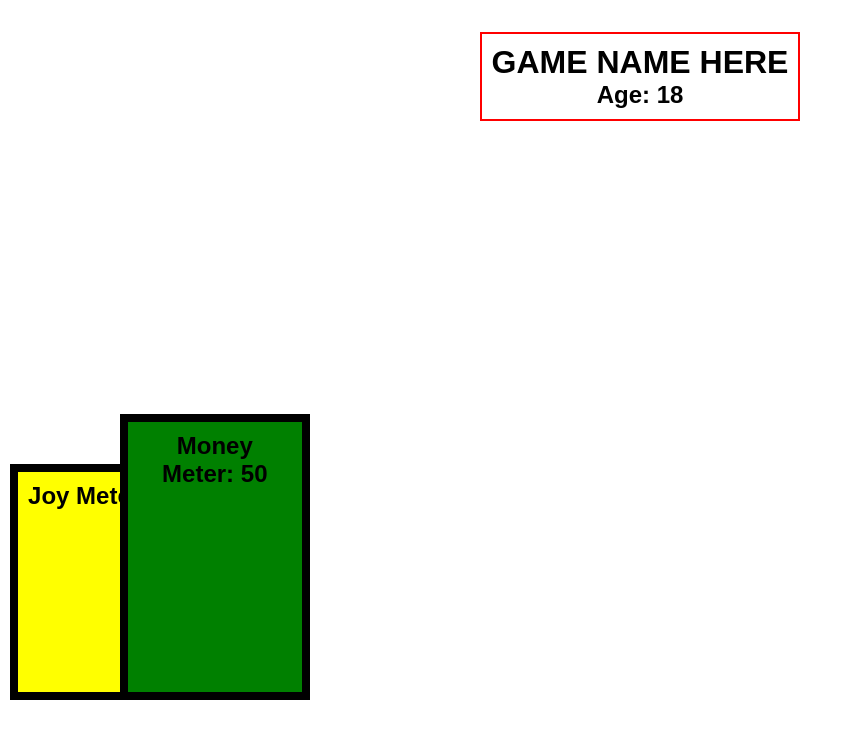
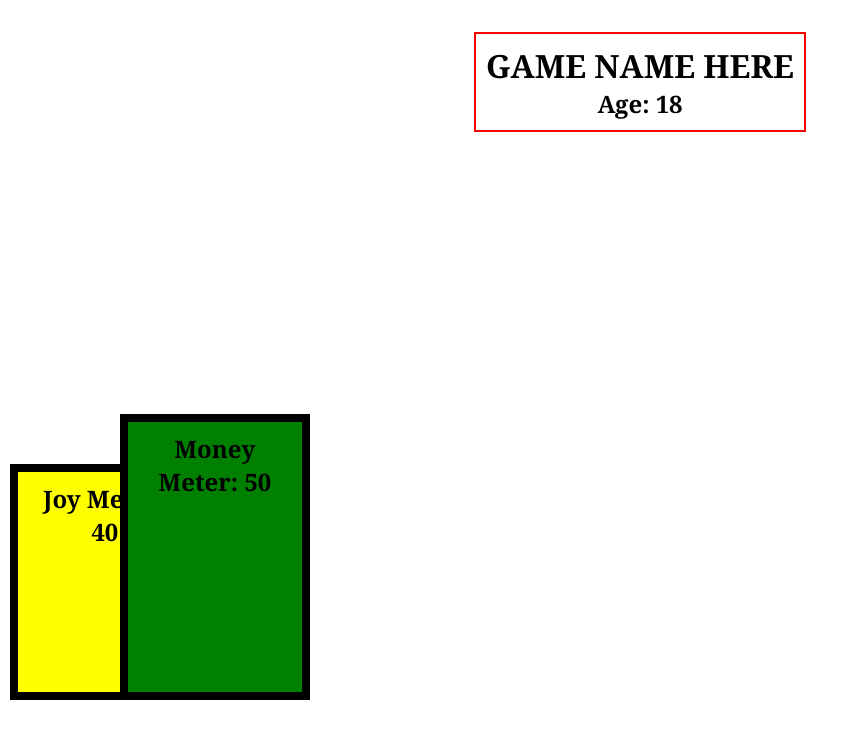
Before and after one commit to nothingbutash/HackCamp---LifeAndTaxes, a React (Vite) app: page / in a window 1280 px wide. Shown: the top 738 px of the page, without its empty margins (0-859 px from the left). Built offline with nearby package versions, Linux system fonts and the light colour scheme.

Commit message:
font change

```diff
--- a/src/App.css
+++ b/src/App.css
@@ -2,7 +2,7 @@
   margin: 0 auto;
   padding: 2rem;
   text-align: center;
-  font-family: sans-serif;
+  font-family: Georgia;
 }
 
 .app {
--- a/src/components/Meter.css
+++ b/src/components/Meter.css
@@ -7,4 +7,5 @@
     bottom: 100px;          /* 10px above bottom of screen */
     display: inline-block; /* or inline-flex, or fit-content for width */
     padding: 10px;
+    font-family: Georgia;
 }
```
